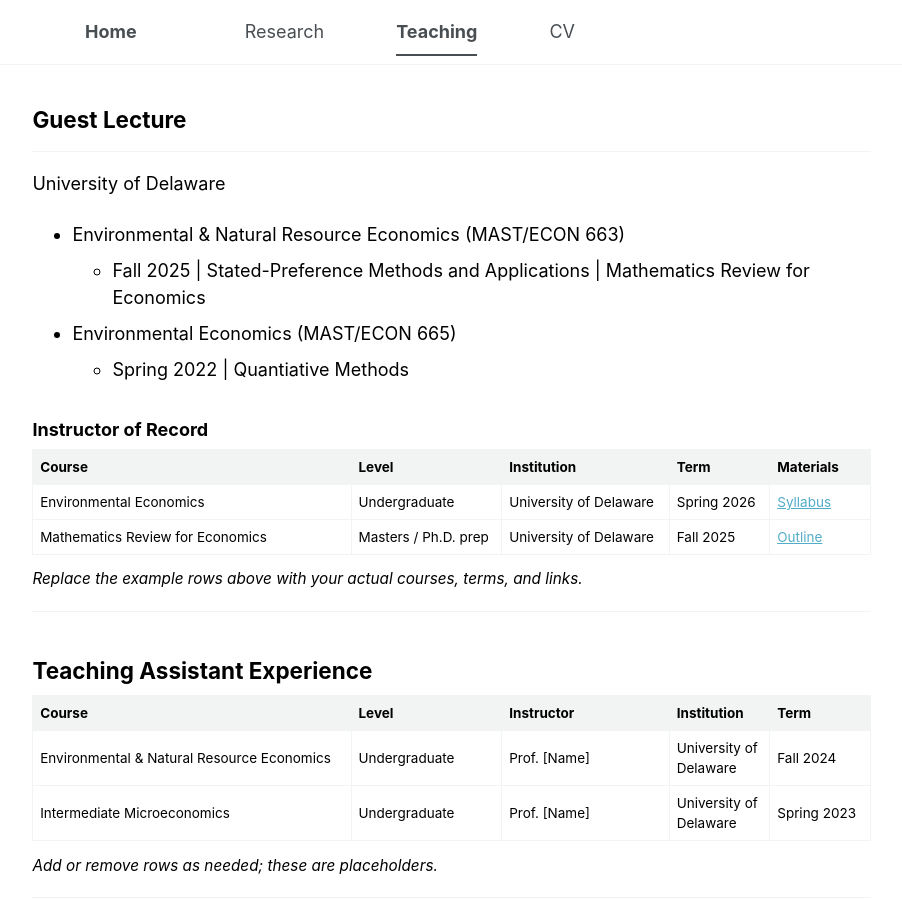
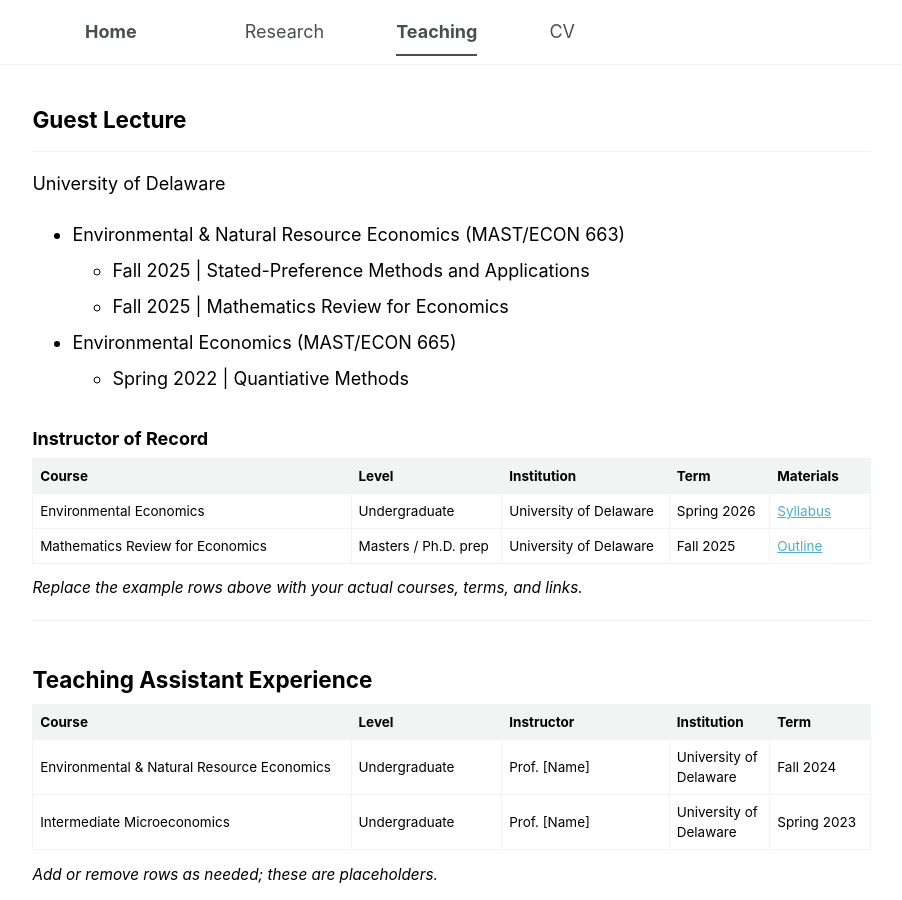
Before and after one commit to sachin-b-badole/sachin-b-badole.github.io, a Jekyll site: the page built from _pages/teaching.html, in a window 1280 px wide and 900 px high, scrolled down 556 px. Shown: the whole window, without its empty margins (301-1203 px from the left). Built offline with Jekyll 4.4.1, drawn with Linux system fonts in a browser that asks for light colours.

Commit message:
Update teaching.html

```diff
--- a/_pages/teaching.html
+++ b/_pages/teaching.html
@@ -36,7 +36,8 @@ classes: single    # optional CSS hook if you want extra styling | classes: wide
 <ul>
   <li>Environmental &amp; Natural Resource Economics (MAST/ECON 663)</li>
   <ul>
-    <li>Fall 2025 | Stated-Preference Methods and Applications | Mathematics Review for Economics</li>
+    <li>Fall 2025 | Stated-Preference Methods and Applications </li>
+    <li>Fall 2025 | Mathematics Review for Economics</li>
   </ul>
   <li>Environmental Economics (MAST/ECON 665) </li>
   <ul>
```
